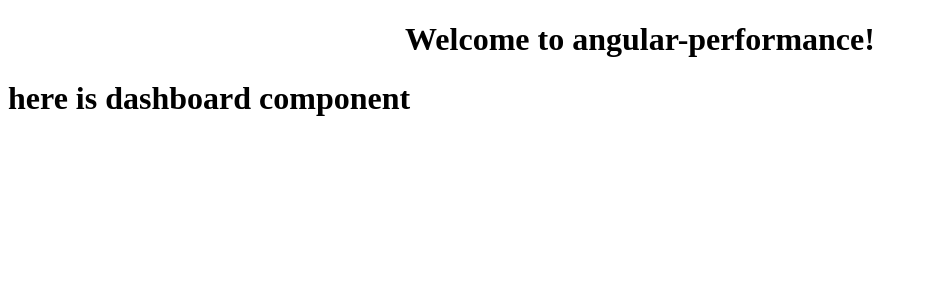
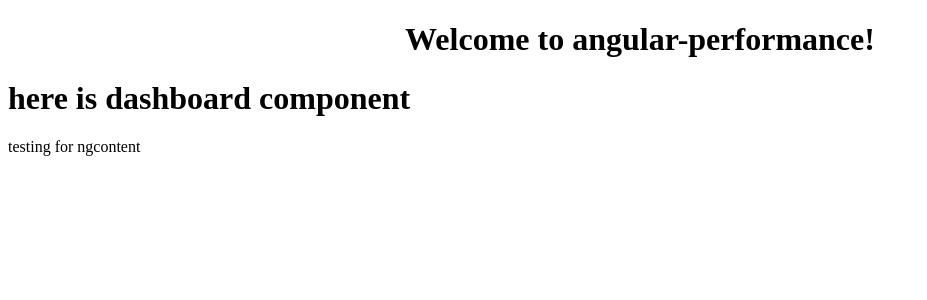
Before and after one commit to LiMeii/angular-performance, an Angular app: page /#/dashboard in a window 1280 px wide. Shown: the top 300 px of the page, without its empty margins (0-927 px from the left). Built offline with nearby package versions, Linux system fonts and the light colour scheme.

Commit message:
update readme

```diff
--- a/src/app/modules/dashboard/dashboard.component.html
+++ b/src/app/modules/dashboard/dashboard.component.html
@@ -1 +1,8 @@
-<h1>here is dashboard component</h1>
+<h1>here is dashboard component
+</h1>
+
+<div class="testclass">
+    testing for ngcontent
+</div>
+
+<ng-content  select=".testclass"></ng-content>
```
Also changed, not shown: 1 other file (tests, documents, lock files or other folders).
